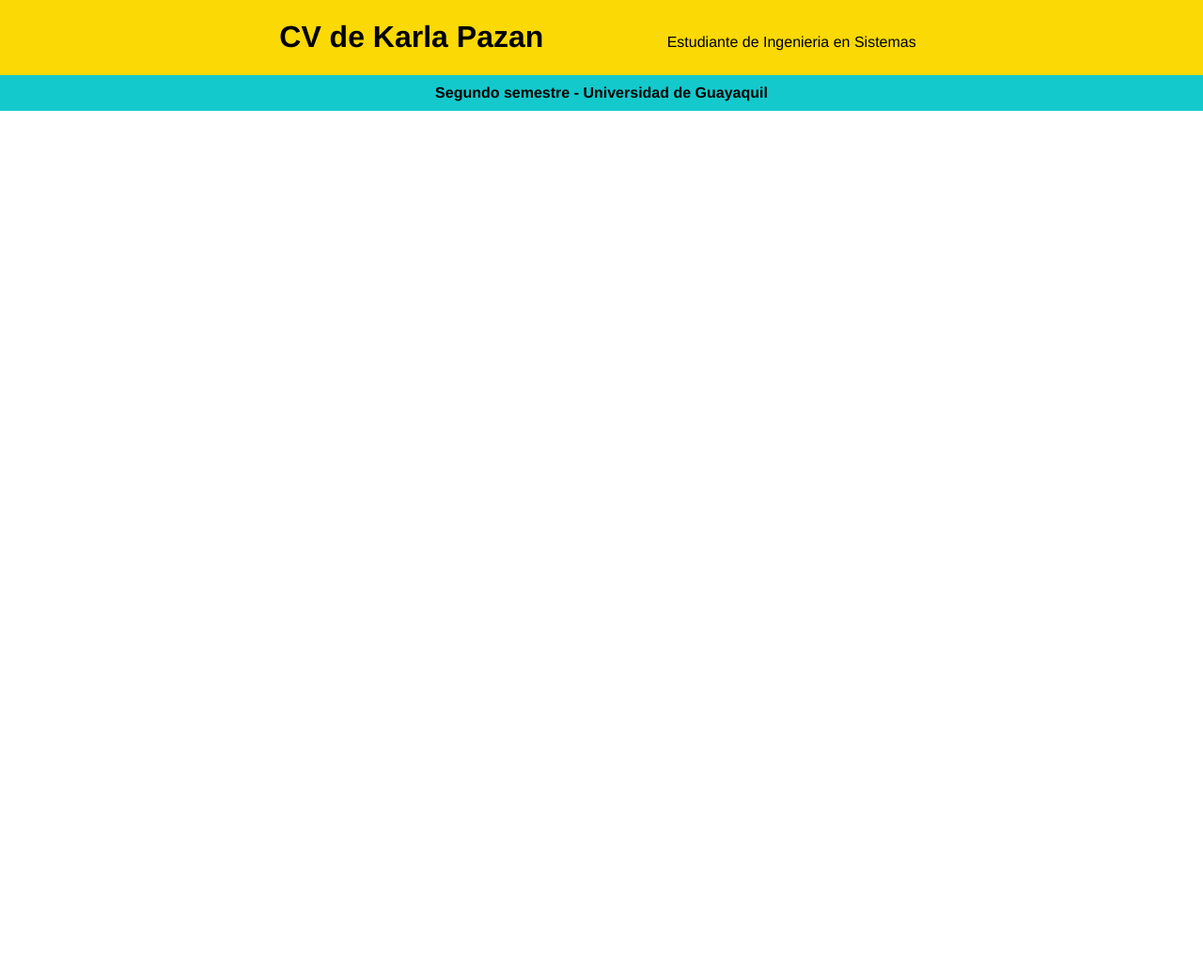
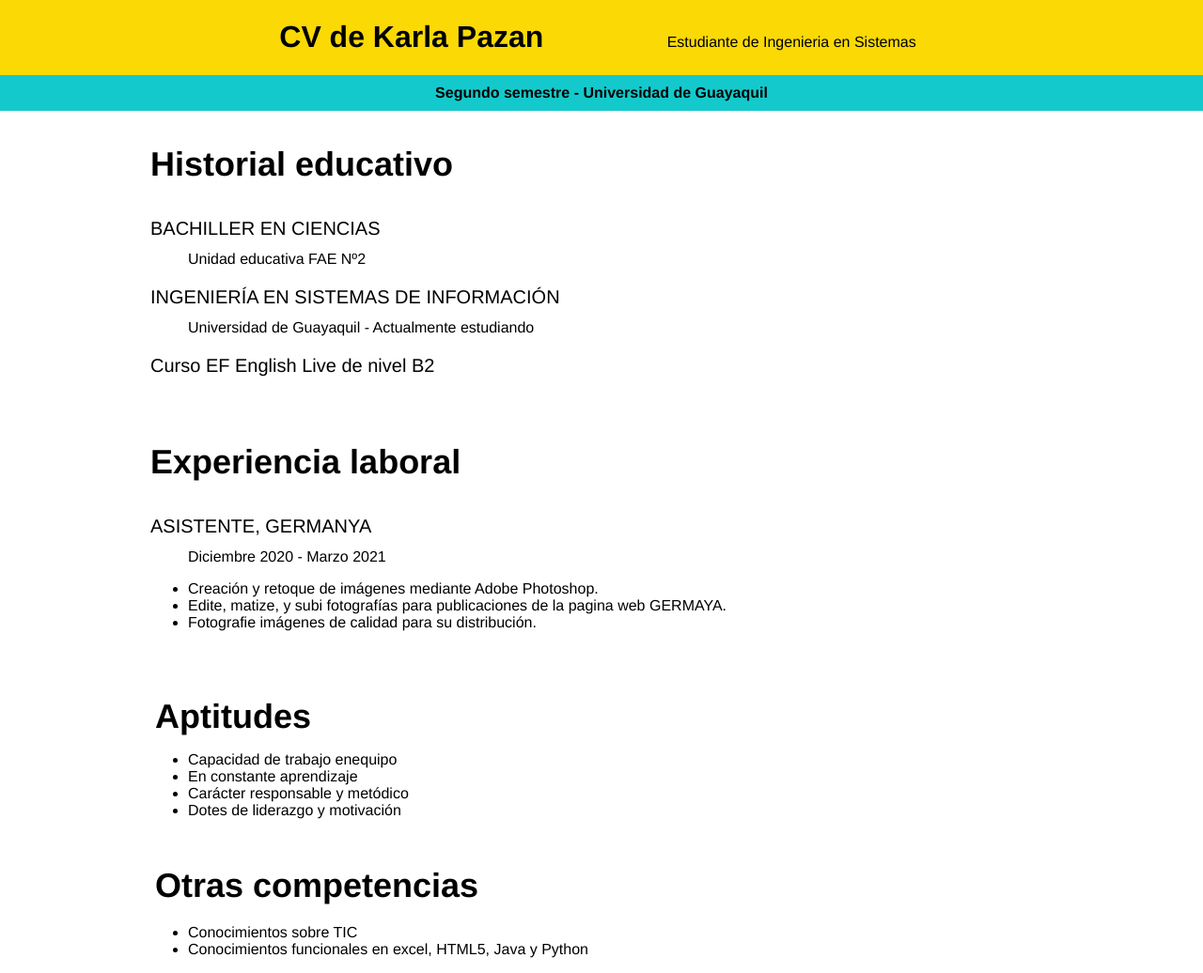
Before and after one commit to KarlyPM/CV_PracticaWeb, a plain HTML site: page index.html in a window 1280 px wide. Shown: the whole page at 94% size. Before the commit the page ends 800 px from the top, so only its background shows below. Drawn offline with Linux system fonts and the light colour scheme.

Commit message:
Agregando etiquetas

```diff
--- a/index.html
+++ b/index.html
@@ -14,17 +14,55 @@
 
 <!-- BODY Aqui, texto imagenes todo de mi sitio -->
 	<body style="font-family:Helvetica, Arial, sans-serif; margin: 0">
+
 		<header style="background-color:#fad905; text-align: center;">
 			<h1 style="display: inline-block; width: 400px; font-weight: 600;">CV de Karla Pazan</h1>
 			<p style="display: inline-block; width: 400px;font-weight: 200;">Estudiante de Ingenieria en Sistemas </p>
 		</header>
 		<div style="background-color:#14c9cc; text-align: center; font-weight:bold; padding: 10px">
-		Segundo semestre - Universidad de Guayaquil
-	</div>
+		Segundo semestre - Universidad de Guayaquil</div>
 	<section>
-		<div class="">
+		<div style=" width: 960px; margin-right: auto;margin-left: auto;" >
+			<div>
+				<h3 style="font-size: 36px; font-weight: 700;">Historial educativo</h3>
+				<dt style=" font-size: 20px; text-transform: uppercase; margin-bottom: 12px;">Bachiller en Ciencias</dt>
+				<dd> Unidad educativa FAE Nº2</dd>
+				<dt style=" text-transform: uppercase; font-size: 20px; margin-top: 20px; margin-bottom: 12px;"> Ingeniería en Sistemas de información</dt>
+				<dd> Universidad de Guayaquil - Actualmente estudiando</dd>
+				<dt style=" font-size: 20px; margin-top: 20px; margin-bottom: 12px;">Curso EF English Live de nivel B2</dt>
 
+			</div>
+			<div style="margin-top: 70px;">
+				<h3 style="font-size: 36px; font-weight: 700;">Experiencia laboral</h3>
+				<dt style=" text-transform: uppercase; font-size: 20px; margin-top: 20px; margin-bottom: 12px;">ASISTENTE, Germanya</dt>
+				<dd>Diciembre 2020 - Marzo 2021</dd>
+				<uL> <!-- desordenada -->
+					<li>Creación y retoque de imágenes mediante Adobe Photoshop.</li>
+					<li>Edite, matize, y subi fotografías para publicaciones de la pagina web GERMAYA.</li>
+					<li>Fotografie imágenes de calidad para su distribución.</li>
+				</uL>
+			</div>
+			<div style="margin-top: 70px;">
+				<h3 style="font-size: 36px; font-weight: 700; margin:5;">Aptitudes</h3>
+				<uL> <!-- desordenada -->
+					<li>Capacidad de trabajo enequipo</li>
+					<li>En constante aprendizaje</li>
+					<li>Carácter responsable y metódico</li>
+					<li>Dotes de liderazgo y motivación</li>
+				</uL>
+			</div>
+			<div style="margin-top: 50px;">
+				<h3 style="font-size: 36px; font-weight: 700;  margin:5;">Otras competencias</h3>
+				<uL style="margin-top: 12px; margin: 0;"> <!-- desordenada -->
+					<li style="margin-top: 20px">Conocimientos sobre TIC</li>
+					<li>Conocimientos funcionales en excel, HTML5, Java y Python</li>
+				</uL>
+			</div>
 		</div>
+		<dl>
+
+		</dl>
+
 	</section>
 </body>
 
```
